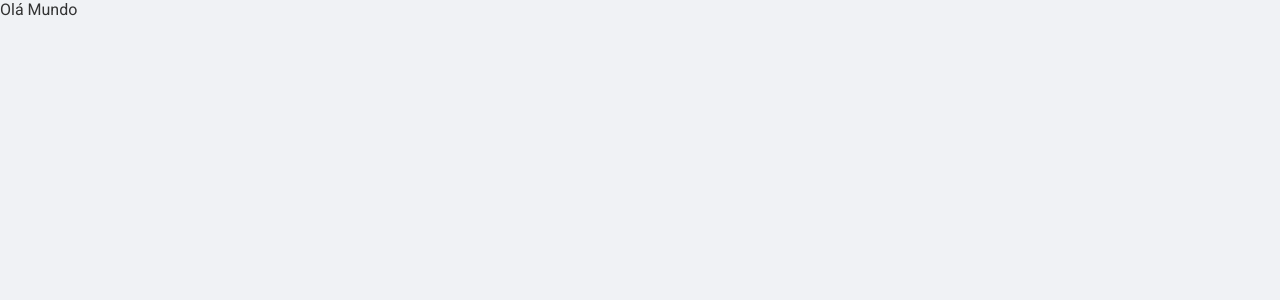
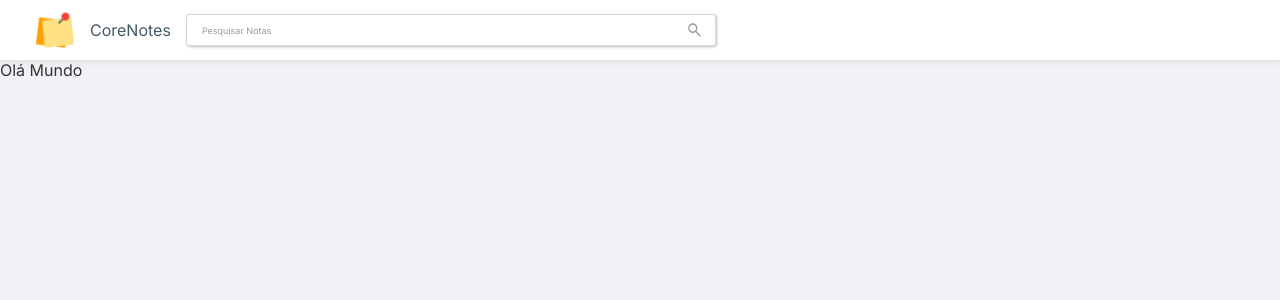
Before and after one commit to costagabriel99/note, a Next.js app: page / in a window 1280 px wide. Shown: the top 300 px of the page. Built offline with nearby package versions, Linux system fonts and the light colour scheme.

Commit message:
Criado componente navbar

```diff
--- a/pages/_app.jsx
+++ b/pages/_app.jsx
@@ -7,10 +7,10 @@ const GlobalStyle = createGlobalStyle`
     padding: 0;
     margin: 0;
     box-sizing: border-box;
+    font-family: 'Inter', sans-serif;
   }
 
   body {
-    font-family: 'Roboto', sans-serif;
     color: ${(props) => props.theme.black};
     background-color: ${(props) => props.theme.background};
   }
@@ -25,6 +25,17 @@ const GlobalStyle = createGlobalStyle`
   a:hover {
     color: ${(props) => props.theme.primaryHover}
   }
+
+  h2 {
+    margin: 0 0 1rem 0;
+    font-size: 1.5rem;
+  }
+
+  p {
+    margin: 0;
+    font-size: 1rem;
+    line-height: 1.5;
+  }
 `
 
 function App({ Component, pageProps }) {
--- a/pages/_document.jsx
+++ b/pages/_document.jsx
@@ -28,7 +28,7 @@ class NewDocument extends Document {
           <link rel="preconnect" href="https://fonts.googleapis.com" />
           <link rel="preconnect" href="https://fonts.gstatic.com" />
           <link
-            href="https://fonts.googleapis.com/css2?family=Roboto&display=swap"
+            href="https://fonts.googleapis.com/css2?family=Inter&display=swap"
             rel="stylesheet"
           />
         </Head>
--- a/pages/index.jsx
+++ b/pages/index.jsx
@@ -1,5 +1,13 @@
+import Navbar from "../src/components/layouts/Navbar"
+
 function HomePage() {
-  return <div>Olá Mundo</div>
+  return (
+    <>
+      <Navbar />
+      <div>Olá Mundo</div>
+    </>
+  )
+
 }
 
 export default HomePage
--- /dev/null
+++ b/src/components/inputs/Search.jsx
@@ -0,0 +1,46 @@
+import styled from 'styled-components'
+
+const StyledSearch = styled.div`
+  width: 530px;
+  box-sizing: border-box;
+  position: relative;
+`
+
+const SearchNotes = styled.input`
+  width: 100%;
+  height: 28px;
+  background-color: ${(props) => props.theme.inputBackground};
+  padding: 15px;
+  border-radius: 3px;
+  border: 1px solid ${(props) => props.theme.inputBorder};
+  box-shadow: 1px 1px 3px 0px rgba(0, 0, 0, 0.25);
+  margin-left: 15px;
+  font-size: 9px;
+  color: ${(props) => props.theme.black};
+
+  ::-webkit-input-placeholder {
+    color: ${(props) => props.theme.grey};
+    font-size: 9px;
+  }
+
+  &:focus {
+    outline: none;
+  }
+`
+const Icon = styled.img`
+  position: absolute;
+  top: 9px;
+  right: 0;
+  z-index: 10;
+  border: none;
+  background: transparent;
+  outline: none;
+`
+export default function Search() {
+  return (
+    <StyledSearch>
+      <SearchNotes placeholder="Pesquisar Notas" />
+      <Icon src="/search.svg" />
+    </StyledSearch>
+  )
+}
--- /dev/null
+++ b/src/components/layouts/Logo.jsx
@@ -0,0 +1,10 @@
+import styled from 'styled-components'
+
+const StyledLogo = styled.img`
+  cursor: pointer;
+  margin: 0;
+  padding: 0;
+`
+export default function Logo(props) {
+  return <StyledLogo src="/logo.png" {...props} />
+}
--- /dev/null
+++ b/src/components/layouts/Navbar.jsx
@@ -0,0 +1,44 @@
+import styled from 'styled-components'
+import { useRouter } from 'next/router'
+import Logo from './Logo'
+import Search from '../inputs/Search'
+
+const StyledNavbar = styled.div`
+  background-color: ${(props) => props.theme.white};
+  height: 60px;
+  display: flex;
+  align-items: center;
+  padding: 0 25px 0 35px;
+  position: -webkit-sticky;
+  position: sticky;
+  top: 0;
+  box-shadow: 0px 1px 7px 0px rgba(149, 149, 149, 0.25);
+
+  @media (max-width: 500px) {
+    padding: 0 20px;
+  }
+
+  @media (max-width: 340px) {
+    flex-direction: column;
+    padding: 5px 20px;
+  }
+`
+
+const Brand = styled.div`
+  color: ${(props) => props.theme.primary};
+  margin-left: 15px;
+`
+
+function Navbar() {
+  const router = useRouter()
+
+  return (
+    <StyledNavbar>
+      <Logo height="40px" onClick={() => router.push('/')} />
+      <Brand>CoreNotes</Brand>
+      <Search />
+    </StyledNavbar>
+  )
+}
+
+export default Navbar
--- a/src/components/theme.js
+++ b/src/components/theme.js
@@ -6,7 +6,7 @@ const theme = {
   black: '#333',
   white: '#FFF',
   error: 'red',
-  disable: 'grey'
+  grey: '#9A9A9A'
 }
 
 export default theme
```
Also changed, not shown: public/logo.png (added), public/search.svg (added), src/components/cards/CreatePost.jsx (added).
